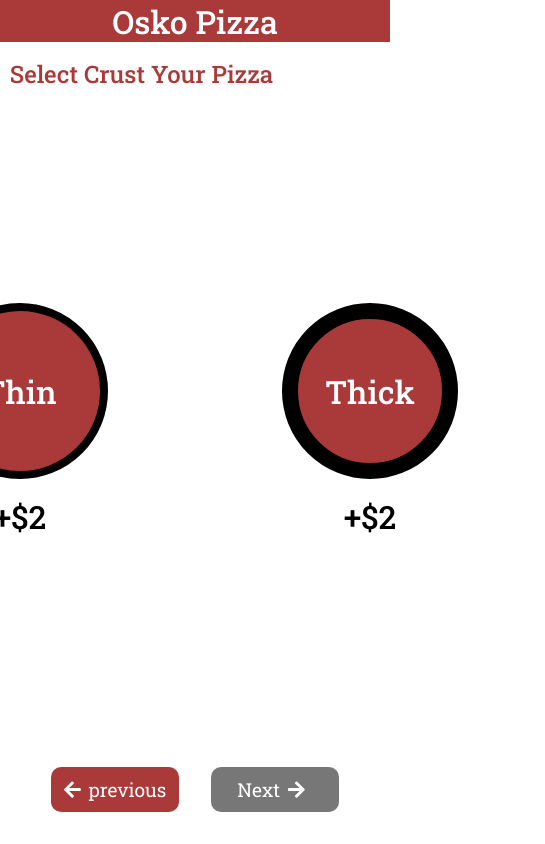
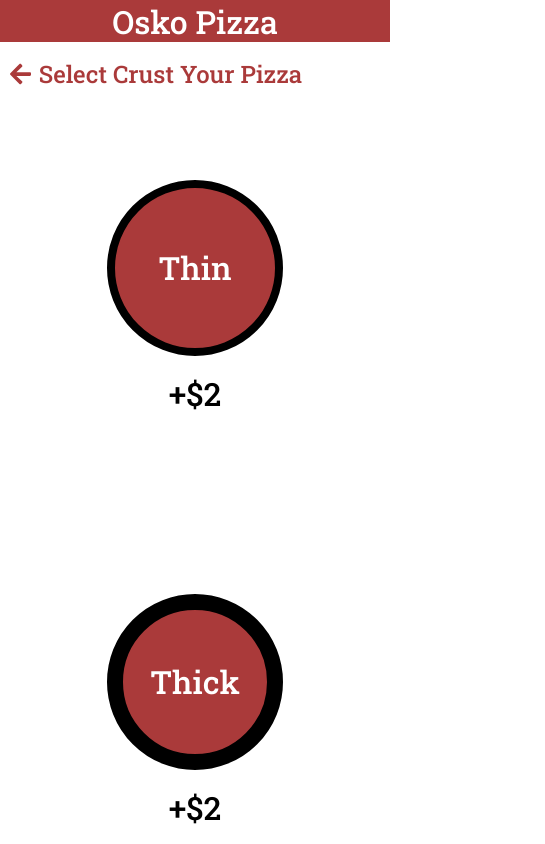
Before and after one commit to gabriel-queiroz/ChallengeTauria, a React (Create React App) app in the folder front/: page /crust in a window 390 px wide. Shown: the top 844 px of the page, 545 px wide, since content can reach past the window. Built offline with nearby package versions, Linux system fonts and the light colour scheme.

Commit message:
fix(front): Ajustment for responsive screens

```diff
--- a/front/src/components/CardSelect/styles.ts
+++ b/front/src/components/CardSelect/styles.ts
@@ -15,6 +15,7 @@ export const Container = styled.button<ContainerProps>`
   flex-direction: column;
   border-radius: 10px;
   position: relative;
+  margin: 2rem 0px;
   ${props =>
     props.selected &&
     css`
--- a/front/src/pages/Confirmation/styles.ts
+++ b/front/src/pages/Confirmation/styles.ts
@@ -4,6 +4,10 @@ import { colors } from '../../styles';
 export const Container = styled.div`
   margin: 0 auto;
   width: 70%;
+
+  @media (max-width: 900px) {
+    width: 100%;
+  }
 `;
 
 export const Segment = styled.div`
--- a/front/src/pages/Crusts/index.tsx
+++ b/front/src/pages/Crusts/index.tsx
@@ -27,7 +27,7 @@ const Sizes = () => {
 
   return (
     <ContentPage>
-      <Title>Select Crust Your Pizza</Title>
+      <Title showGoBack>Select Crust Your Pizza</Title>
       <S.Container>
         <S.Crusts>
           <CardSelect
--- a/front/src/pages/Crusts/styles.ts
+++ b/front/src/pages/Crusts/styles.ts
@@ -7,6 +7,7 @@ export const Crusts = styled.div`
   display: flex;
   align-items: center;
   justify-content: center;
+  flex-wrap: wrap;
 `;
 
 export const CrustThick = styled.div`
--- a/front/src/pages/Sizes/styles.ts
+++ b/front/src/pages/Sizes/styles.ts
@@ -7,6 +7,7 @@ export const Pizzas = styled.div`
   display: flex;
   align-items: center;
   justify-content: center;
+  flex-wrap: wrap;
 `;
 
 export const PizzaSmall = styled.div`
--- a/front/src/pages/Toppings/index.tsx
+++ b/front/src/pages/Toppings/index.tsx
@@ -11,7 +11,7 @@ import * as S from './styles';
 
 const Toppings = () => {
   const history = useHistory();
-  const [toppingSelects, setToppingSelects] = useState<any[]>([]);
+  const [toppingSelects, setToppingSelects] = useState<number[]>([]);
   const toppings = [
     { id: 1, name: 'Pepperoni' },
     { id: 2, name: 'Mushrooms' },
--- a/front/src/pages/Toppings/styles.ts
+++ b/front/src/pages/Toppings/styles.ts
@@ -4,6 +4,6 @@ export const Toppings = styled.div`
   display: flex;
   margin: 0 auto;
   max-width: 70%;
-  justify-content: space-between;
+  justify-content: center;
   flex-wrap: wrap;
 `;
--- a/front/src/styles/global.ts
+++ b/front/src/styles/global.ts
@@ -29,4 +29,10 @@ export default createGlobalStyle`
     outline: none;
     border: none;
   }
+
+  @media screen and (max-width: 900px){
+    body, input, button {
+    font-size: 12px;
+  }
+  }
 `;
```
